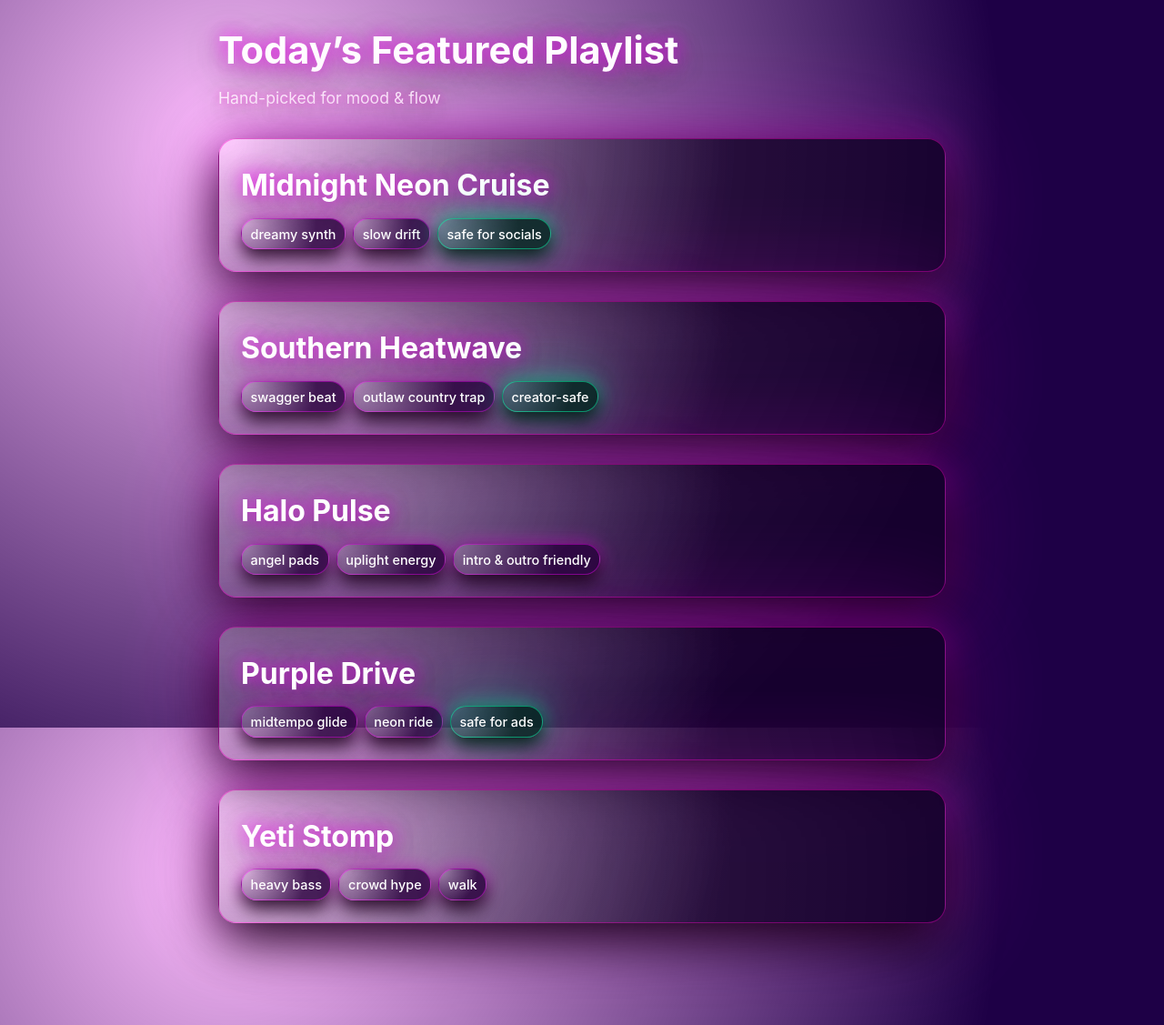
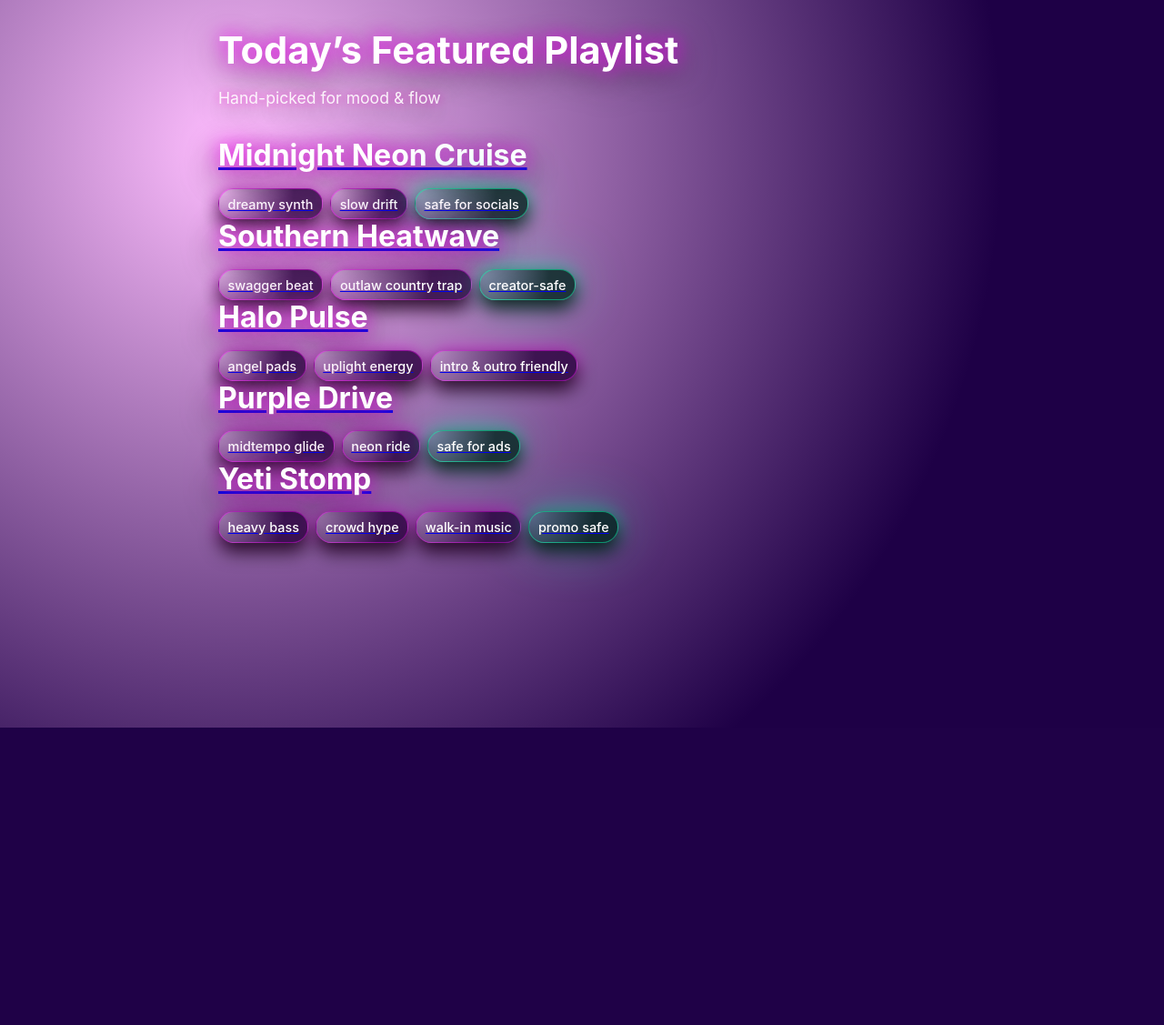
Before and after one commit to timmyjonesusn-netizen/Timmy-wsgi, a Flask app: page / in a window 1280 px wide. Shown: the whole page at 91% size. After the commit the page ends 800 px from the top, so only its background shows below. Run offline with Flask 3, Linux system fonts and the light colour scheme.

Commit message:
Update index.html

```diff
--- a/templates/index.html
+++ b/templates/index.html
@@ -5,7 +5,6 @@
   <meta name="viewport" content="width=device-width, initial-scale=1.0">
   <title>Today’s Featured Playlist</title>
 
-  <!-- We’re using the direct static path -->
   <link rel="stylesheet" href="/static/style.css">
 </head>
 <body>
@@ -16,10 +15,12 @@
       <p class="subhead">Hand-picked for mood &amp; flow</p>
     </header>
 
-    <!-- PLAYLIST CARD 1 -->
-    <a class="playlist-block" href="https://example.com/midnight-neon-cruise" target="_blank" rel="noopener noreferrer">
-      <div class="playlist-inner">
-        <h2 class="playlist-name">Midnight Neon Cruise</h2>
+    <!-- CARD 1 -->
+    <a class="playlist-card" href="https://example.com/midnight-neon-cruise" target="_blank" rel="noopener noreferrer">
+      <div class="playlist-content">
+        <div class="playlist-title-row">
+          <h2 class="playlist-name">Midnight Neon Cruise</h2>
+        </div>
 
         <div class="bubble-row">
           <span class="bubble">dreamy synth</span>
@@ -29,10 +30,12 @@
       </div>
     </a>
 
-    <!-- PLAYLIST CARD 2 -->
-    <a class="playlist-block" href="https://example.com/southern-heatwave" target="_blank" rel="noopener noreferrer">
-      <div class="playlist-inner">
-        <h2 class="playlist-name">Southern Heatwave</h2>
+    <!-- CARD 2 -->
+    <a class="playlist-card" href="https://example.com/southern-heatwave" target="_blank" rel="noopener noreferrer">
+      <div class="playlist-content">
+        <div class="playlist-title-row">
+          <h2 class="playlist-name">Southern Heatwave</h2>
+        </div>
 
         <div class="bubble-row">
           <span class="bubble">swagger beat</span>
@@ -42,10 +45,12 @@
       </div>
     </a>
 
-    <!-- PLAYLIST CARD 3 -->
-    <a class="playlist-block" href="https://example.com/halo-pulse" target="_blank" rel="noopener noreferrer">
-      <div class="playlist-inner">
-        <h2 class="playlist-name">Halo Pulse</h2>
+    <!-- CARD 3 -->
+    <a class="playlist-card" href="https://example.com/halo-pulse" target="_blank" rel="noopener noreferrer">
+      <div class="playlist-content">
+        <div class="playlist-title-row">
+          <h2 class="playlist-name">Halo Pulse</h2>
+        </div>
 
         <div class="bubble-row">
           <span class="bubble">angel pads</span>
@@ -55,10 +60,12 @@
       </div>
     </a>
 
-    <!-- PLAYLIST CARD 4 -->
-    <a class="playlist-block" href="https://example.com/purple-drive" target="_blank" rel="noopener noreferrer">
-      <div class="playlist-inner">
-        <h2 class="playlist-name">Purple Drive</h2>
+    <!-- CARD 4 -->
+    <a class="playlist-card" href="https://example.com/purple-drive" target="_blank" rel="noopener noreferrer">
+      <div class="playlist-content">
+        <div class="playlist-title-row">
+          <h2 class="playlist-name">Purple Drive</h2>
+        </div>
 
         <div class="bubble-row">
           <span class="bubble">midtempo glide</span>
@@ -68,12 +75,22 @@
       </div>
     </a>
 
-    <!-- PLAYLIST CARD 5 -->
-    <a class="playlist-block" href="https://example.com/yeti-stomp" target="_blank" rel="noopener noreferrer">
-      <div class="playlist-inner">
-        <h2 class="playlist-name">Yeti Stomp</h2>
+    <!-- CARD 5 -->
+    <a class="playlist-card" href="https://example.com/yeti-stomp" target="_blank" rel="noopener noreferrer">
+      <div class="playlist-content">
+        <div class="playlist-title-row">
+          <h2 class="playlist-name">Yeti Stomp</h2>
+        </div>
 
         <div class="bubble-row">
           <span class="bubble">heavy bass</span>
           <span class="bubble">crowd hype</span>
-          <span class="bubble">walk
+          <span class="bubble">walk-in music</span>
+          <span class="bubble bubble-safe">promo safe</span>
+        </div>
+      </div>
+    </a>
+
+  </main>
+</body>
+</html>
```
